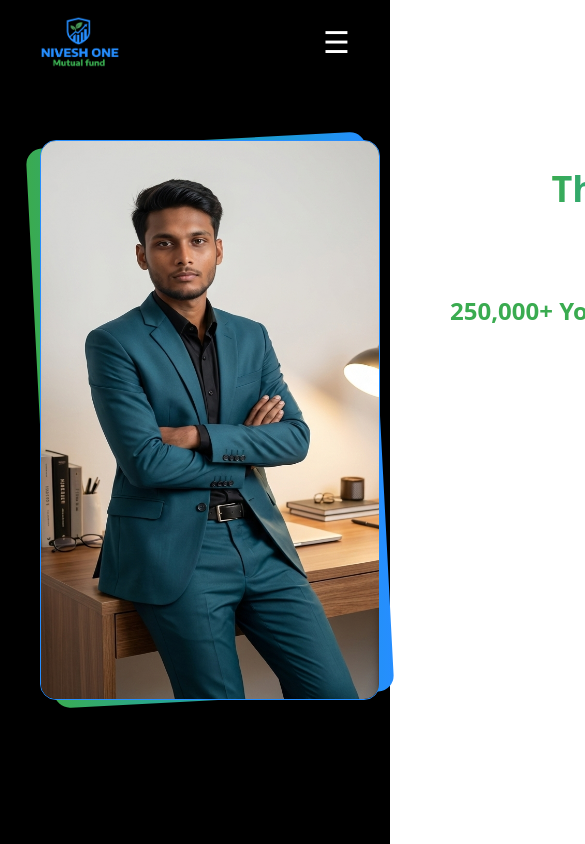
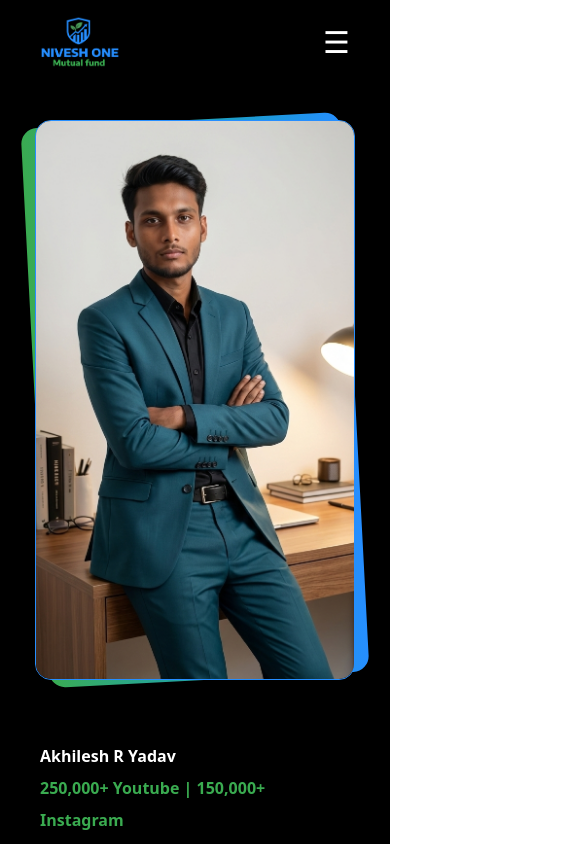
Before and after one commit to CodeByAkhilesh/Niveshone, a React (Vite) app: page /about in a window 390 px wide. Shown: the top 844 px of the page, 585 px wide, since content can reach past the window. Built offline with nearby package versions, Linux system fonts and the light colour scheme.

Commit message:
About page phone responsive done

```diff
--- a/src/App.jsx
+++ b/src/App.jsx
@@ -5,7 +5,6 @@ import HomePage from "./components/pages/HomePage";
 function App() {
   return (
     <div className="main-scroll bg-black min-h-screen ">
-     {/* <HomePage/> */}
      <AppRoutes/>
     </div>
   );
--- a/src/components/pages/AboutUs.jsx
+++ b/src/components/pages/AboutUs.jsx
@@ -1,38 +1,37 @@
 import React from "react";
 import Navbar from "../Navbar";
 import Footer from "../Footer";
-import BgLayout from "../BgLayout";
 
 const AboutUs = () => {
   return (
-    <div className="w-full">
+    <div className="">
       <Navbar />
-      <div className="min-h-screen  pt-35 pb-25 w-302.5 mx-auto px-10 flex  justify-between">
-        <div className="left-content h-140 w-85 relative shrink-0">
+      <div className="min-h-screen w-full md:pt-35 md:pb-25 md:w-302.5 mx-auto md:px-10 flex flex-col md:flex-row md:justify-between">
+        <div className="left-content h-140 w-80 relative md:shrink-0 mx-auto mt-30 md:mt-0">
           <div className="h-full w-full bg-linear-to-r from-[#3aab50] to-[#268eff] rounded-2xl -rotate-3"></div>
           <div className="h-full w-full border border-[#268eff] top-0 left-0 absolute rounded-2xl overflow-hidden">
             <img
-              className="h-full w-full"
+              className="h-full w-full object-cover"
               src="\src\assets\founder-img.png"
               alt=""
             />
           </div>
         </div>
-        <div className="right-content h-140 w-190 shrink-0 text-white flex items-center">
-          <div className="pl-10 w-full">
-            <h3 className="text-4xl  xl:w-302.5 font-bold text-whitentracking-tighter pb-10">
+        <div className="right-content px-10 h-140 md:w-190 shrink-0 text-white flex items-center">
+          <div className="md:pl-10 w-full">
+            <h3 className="text-4xl hidden w-full font-bold text-whitentracking-tighter pb-10">
               Meet{" "}
               <span className="bg-linear-to-r from-[#3aab50] to-[#268eff] bg-clip-text text-transparent">
                 The Founder
               </span>
             </h3>
-            <h1 className="text-6xl font-bold leading-8">
+            <h1 className="md:text-6xl font-bold leading-8">
               Akhilesh R Yadav <br />{" "}
-              <span className="text-2xl font-bold text-[#3aab50]">
+              <span className="md:text-2xl font-bold text-[#3aab50]">
                 250,000+ Youtube | 150,000+ Instagram
               </span>
             </h1>
-            <p className="text-2xl leading-tight pt-5">
+            <p className="md:text-2xl leading-tight pt-5">
               As an entrepreneur and content creator, Ayushman has a passion for
               creating exceptional content that resonates with audiences. His
               journey began in February 2021 when he started making finance
@@ -40,7 +39,7 @@ const AboutUs = () => {
               he launched his Instagram account in August 2022 and scaled to 1
               lakh followers in less than 4 months.
             </p>
-            <p className="text-2xl leading-tight pt-6">
+            <p className="md:text-2xl leading-tight pt-6">
               Ayushman completed his BTech in Computer Science from IIITD in
               2020. He previously worked as a Software Engineer at HSBC and as a
               Product Manager at BharatPe.
```
